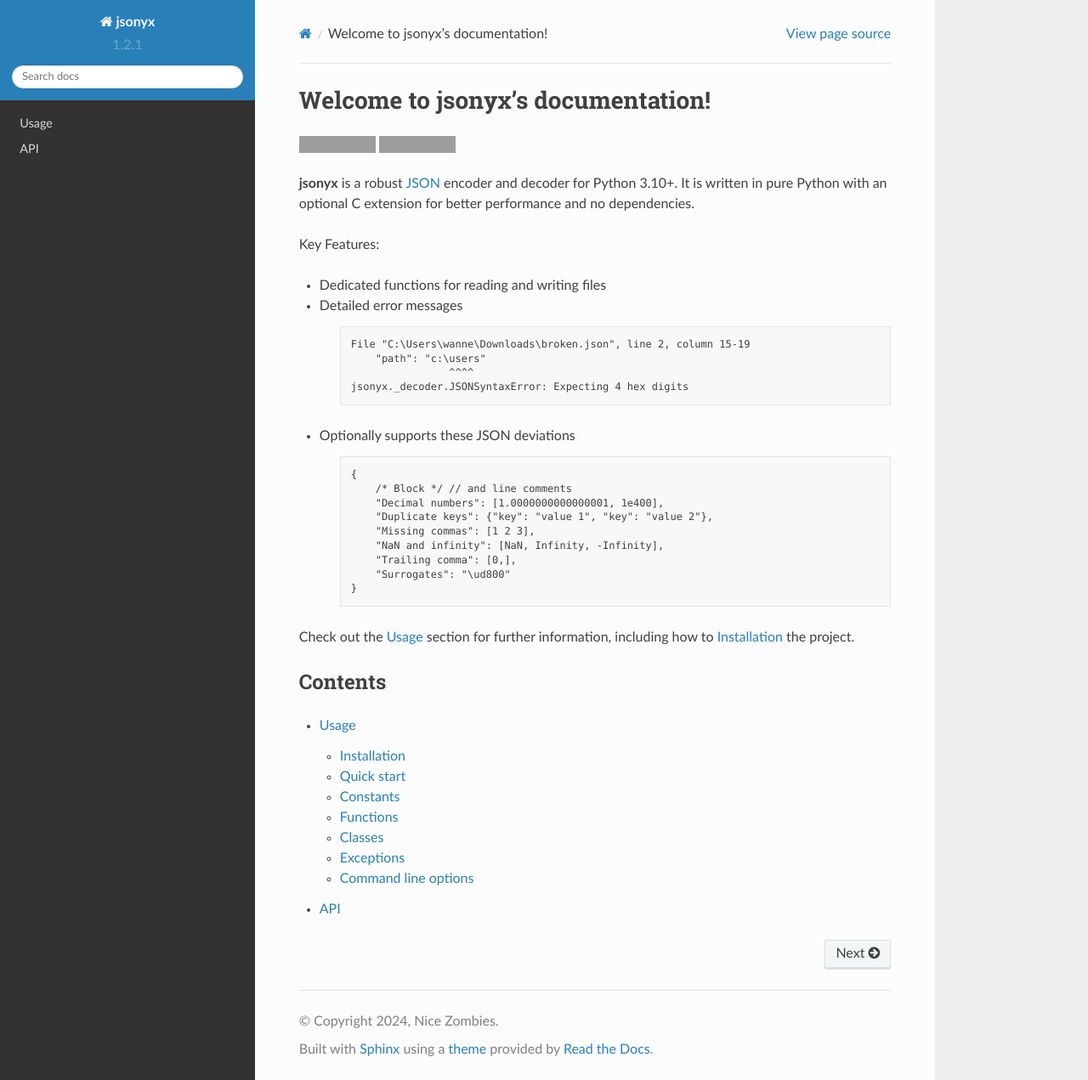
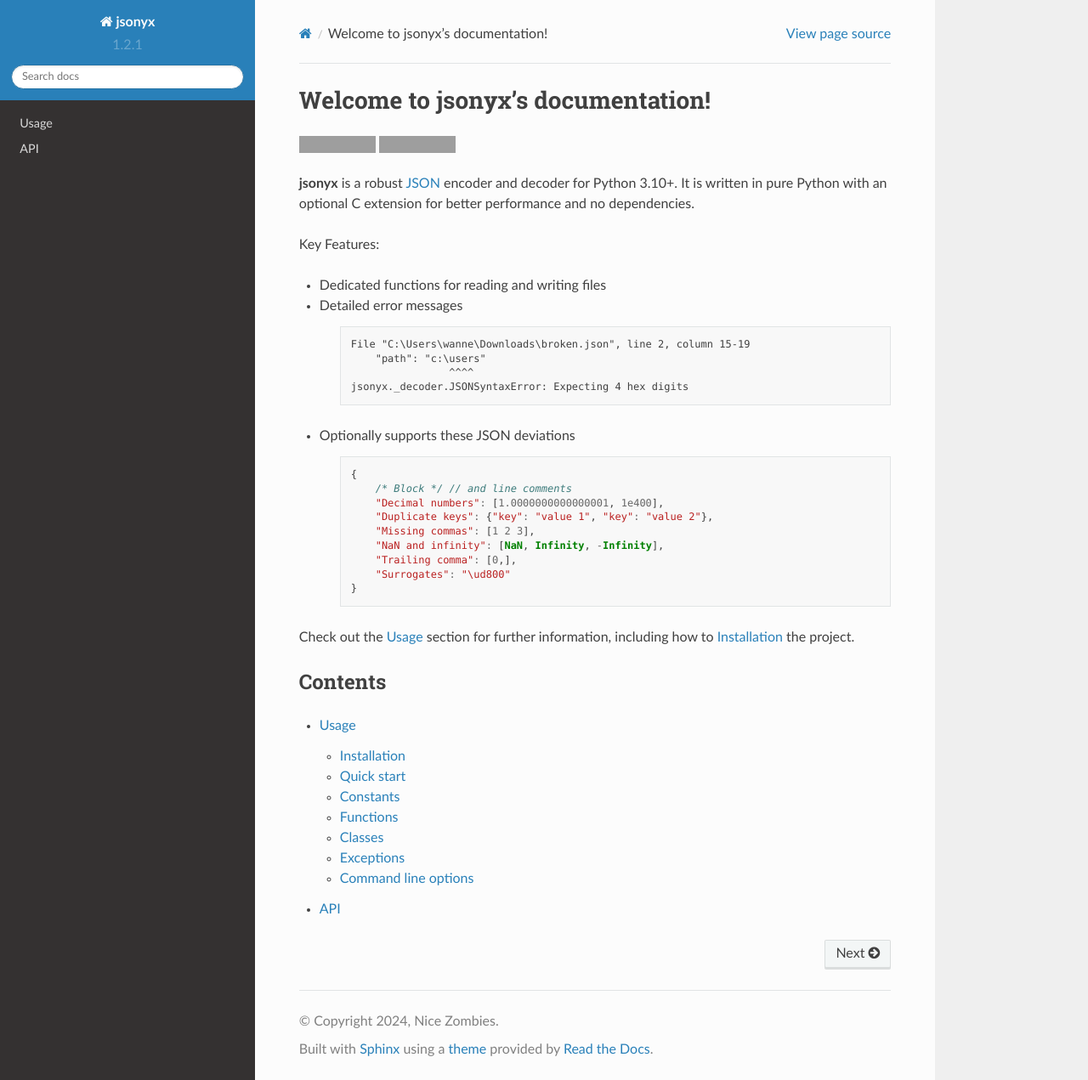
Before and after one commit to nineteendo/jsonyx, a Sphinx documentation site: the page built from docs/source/index.rst, in a window 1280 px wide and 1271 px high. Shown: the whole window at 85% size. Built offline with Sphinx 7.4.7 and the Read the Docs theme 2.0.0, drawn with Linux system fonts in a browser that asks for light colours; grey boxes are pictures that could not be loaded.

Commit message:
Improve syntax highlighting

```diff
--- a/docs/source/index.rst
+++ b/docs/source/index.rst
@@ -27,7 +27,7 @@
 
 - Optionally supports these JSON deviations
 
-    .. code-block:: none
+    .. code-block:: javascript
 
         {
             /* Block */ // and line comments
```
Also changed, not shown: README.md (+1 -1 lines).
